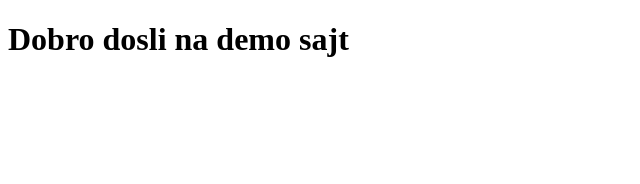
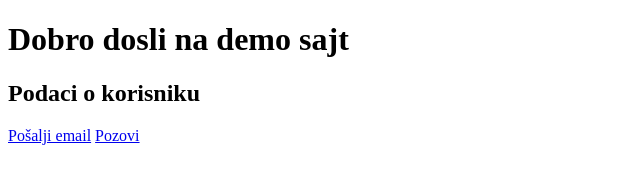
Before and after one commit to StrahinjaJagos/git-workshop-demo, a plain HTML site: page index.html in a window 1280 px wide. Shown: the whole page, without its empty margins (0-640 px from the left). Drawn offline with Linux system fonts and the light colour scheme.

Commit message:
Feature/add contact section (#1)
* Add section and header

* Add email and number

```diff
--- a/index.html
+++ b/index.html
@@ -8,5 +8,11 @@
 <body>
     <h1>Dobro dosli na demo sajt</h1>
 
+    <section>
+        <h2>Podaci o korisniku</h2>
+
+        <a href="mailto:korisnik@example.com">Pošalji email</a>
+        <a href="tel:+134354243">Pozovi</a>
+    </section>
 </body>
 </html>
```
